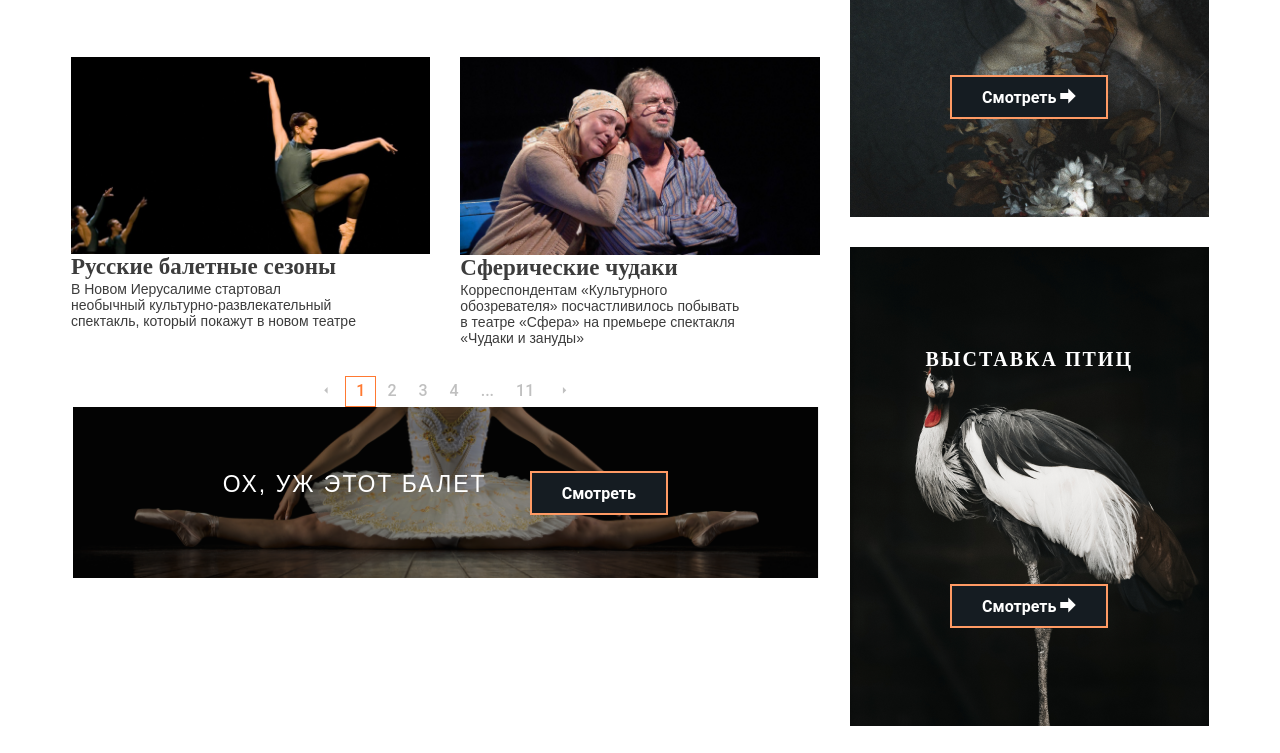
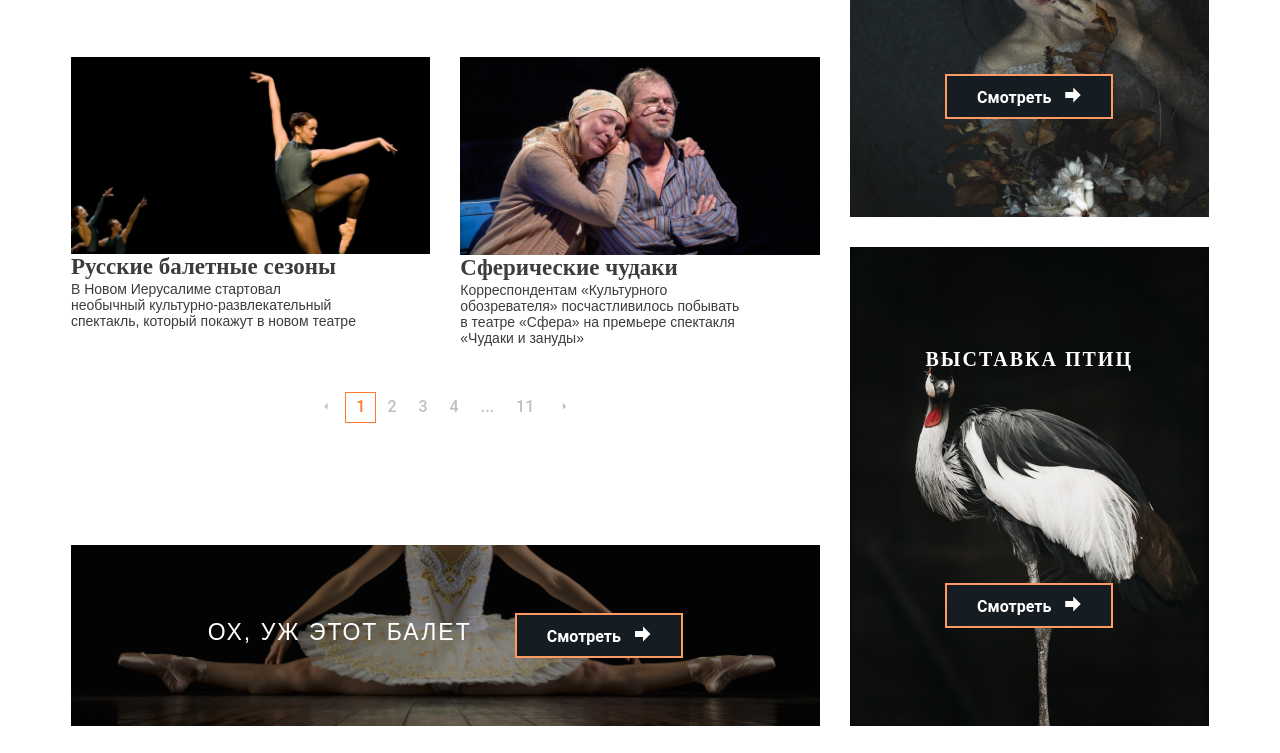
Before and after one commit to classlion/vales-rebuild, a plain HTML site: page index.html in a window 1280 px wide. Shown: the part 1347-2100 px from the top of the page. Drawn offline with Linux system fonts and the light colour scheme; files whose address does not match are found by name.

Commit message:
11.06.2020

```diff
--- a/index.html
+++ b/index.html
@@ -184,7 +184,7 @@
                                     </div>
                                 </div>
 
-                                <div class="rewiews-nav">
+
                                 <ul class="rewiews-nav-list">
                                     <li class="rewiews-naw-item"><span class="icon-arrow_left_sm"></span></li>
                                     <li class="rewiews-naw-item rewiews-nav-is-active">1</li>
@@ -195,7 +195,7 @@
                                     <li class="rewiews-naw-item">11</li>
                                     <li class="rewiews-naw-item"><span class="icon-arrow_right_sm"></span></li>
                                 </ul>
-                                </div>
+
 
                             </section>
 
@@ -208,8 +208,9 @@
                                     <img src="images/section-third-bcg.png " alt="balet">
                                 </figure>
                                 <div class="section-third-items">
-                                    <h3 class="section-third-title ">Ох, уж этот балет</h3>
-                                    <div class="button ">Смотреть <span class="icon-arrow-right"></span></div>
+                                    <h3 class="section-third-title ">Ох, уж этот балет </span>
+                                    </h3>
+                                    <div class="button">Смотреть <span class="button-icon icon-arrow-right_lg"></span></div>
                                 </div>
                             </section>
 
@@ -225,27 +226,27 @@
                                 <figure class="main-news-background ">
                                     <img src="images/drew-colins-1114440-unsplash.png " alt=" ">
                                 </figure>
-                                <div class="aside-content ">
-                                    <h2 class="aside-news-title dark ">ВОЗДУШНЫЕ ШАРЫ</h2>
-                                    <div class="button ">Смотреть <span class="icon-arrow-right_lg"></span></div>
+                                <div class="aside-content">
+                                    <h2 class="aside-news-title dark">ВОЗДУШНЫЕ ШАРЫ</h2>
+                                    <div class="button ">Смотреть <span class="button-icon icon-arrow-right_lg"></span></div>
                                 </div>
                             </div>
-                            <div class="aside-item ">
+                            <div class="aside-item aside-item-next">
                                 <figure class="main-news-background ">
                                     <img src="images/jeremy-bishop-1114290-unsplash.png " alt=" ">
                                 </figure>
                                 <div class="aside-content ">
                                     <h2 class="aside-news-title light ">НЕОБЫЧНАЯ ФОТОСЕССИЯ</h2>
-                                    <div class="button ">Смотреть <span class="icon-arrow-right_lg"></span></div>
+                                    <div class="button ">Смотреть <span class="button-icon icon-arrow-right_lg"></span></div>
                                 </div>
                             </div>
-                            <div class="aside-item ">
+                            <div class="aside-item aside-item-next">
                                 <figure class="main-news-background ">
                                     <img src="images/bogdan-pasca-1114196-unsplash.png " alt=" ">
                                 </figure>
                                 <div class="aside-content ">
                                     <h2 class="aside-news-title light ">ВЫСТАВКА ПТИЦ</h2>
-                                    <div class="button ">Смотреть <span class="icon-arrow-right_lg"></span></div>
+                                    <div class="button ">Смотреть <span class="button-icon icon-arrow-right_lg"></span></div>
                                 </div>
                             </div>
                         </aside>
@@ -305,36 +306,36 @@
             <section class="section bottom-aside">
                 <div class="row ">
 
-                    <div class="column col-width-1-1 col-sm-width-1-3 col-md-width-1-3 ">
+                    <div class="column col-width-1-1 col-sm-width-1-2 col-md-width-1-3 ">
                         <div class="bottom-aside-item ">
                             <figure class="main-news-background ">
                                 <img src="images/drew-colins-1114440-unsplash.png " alt=" ">
                             </figure>
                             <div class="aside-content ">
                                 <h2 class="aside-news-title dark ">ВОЗДУШНЫЕ ШАРЫ</h2>
-                                <div class="button ">Смотреть<span class="icon-arrow-right_lg"></span></div>
+                                <div class="button ">Смотреть<span class="button-icon icon-arrow-right_lg"></span></div>
                             </div>
                         </div>
                     </div>
-                    <div class="column col-width-1-1 col-sm-width-1-3 col-md-width-1-3 ">
+                    <div class="column col-width-1-1 col-sm-width-1-2 col-md-width-1-3 ">
                         <div class="bottom-aside-item ">
                             <figure class="main-news-background ">
                                 <img src="images/jeremy-bishop-1114290-unsplash.png " alt=" ">
                             </figure>
                             <div class="aside-content ">
                                 <h2 class="aside-news-title light ">НЕОБЫЧНАЯ ФОТОСЕССИЯ</h2>
-                                <div class="button ">Смотреть<span class="icon-arrow-right_lg"></span></div>
+                                <div class="button ">Смотреть<span class="button-icon icon-arrow-right_lg"></span></div>
                             </div>
                         </div>
                     </div>
-                    <div class="column col-width-1-1 col-sm-width-1-3 col-md-width-1-3 ">
+                    <div class="column col-width-1-1 col-sm-width-1-2 col-md-width-1-3 ">
                         <div class="bottom-aside-item ">
                             <figure class="main-news-background ">
                                 <img src="images/bogdan-pasca-1114196-unsplash.png " alt=" ">
                             </figure>
                             <div class="aside-content ">
                                 <h2 class="aside-news-title light ">ВЫСТАВКА ПТИЦ</h2>
-                                <div class="button ">Смотреть<span class="icon-arrow-right_lg"></span></div>
+                                <div class="button ">Смотреть<span class="button-icon icon-arrow-right_lg"></span></div>
                             </div>
                         </div>
                     </div>
--- a/styles/components/aside.css
+++ b/styles/components/aside.css
@@ -8,12 +8,15 @@
 .aside-item {
     height: 479px;
     position: relative;
-    margin-bottom: 30px;
     display: -webkit-box;
     display: -ms-flexbox;
     display: flex;
     -ms-flex-pack: distribute;
     justify-content: space-around;
+}
+
+.aside-item-next {
+    margin-top: 30px;
 }
 
 .bottom-aside {
--- a/styles/components/button.css
+++ b/styles/components/button.css
@@ -43,3 +43,7 @@
     text-align: center;
     padding-top: 5px;
 }
+
+.button-icon {
+    margin-left: 10px;
+}
--- a/styles/components/fonts.css
+++ b/styles/components/fonts.css
@@ -39,6 +39,7 @@
 
 .icon-arrow-right_lg:before {
     content: "\ea34";
+    vertical-align: middle;
 }
 
 .icon-arrow-left_lg:before {
--- a/styles/components/rewiews.css
+++ b/styles/components/rewiews.css
@@ -4,16 +4,6 @@
 * Autoprefixer: v9.7.6
 * Browsers: last 4 version
 */
-
-.rewiews-nav {
-    display: -webkit-box;
-    display: -ms-flexbox;
-    display: flex;
-    -ms-flex-pack: distribute;
-    justify-content: space-around;
-    margin: 0 auto;
-    padding-bottom: ;
-}
 
 .rewiews-body {
     display: -webkit-box;
@@ -27,6 +17,8 @@
     display: flex;
     list-style: none;
     padding: 0;
+    padding-bottom: 50px;
+    justify-content: center;
 }
 
 .rewiews-naw-item {
--- a/styles/components/section.css
+++ b/styles/components/section.css
@@ -33,10 +33,6 @@
 
 /* section third */
 
-.section-third {
-    margin: 0 -20px;
-}
-
 .section-third-items {
     -webkit-box-pack: center;
     -ms-flex-pack: center;
@@ -46,6 +42,7 @@
     -ms-flex-align: center;
     align-items: center;
     text-align: center;
+    vertical-align: middle;
 }
 
 .section-third {
@@ -58,6 +55,7 @@
     justify-content: center;
     -ms-flex-line-pack: center;
     align-content: center;
+    margin: 0 -20px;
 }
 
 .section-third-title {
@@ -69,7 +67,6 @@
     letter-spacing: 2px;
     text-transform: uppercase;
     color: #FFFFFF;
-    margin-right: 43px;
 }
 
 .section-third-in-greed {
@@ -92,6 +89,10 @@
     .section-third {
         margin: 0;
     }
+    .section-third-title {
+        margin-right: 43px;
+        margin-top: 10px;
+    }
 }
 
 .main {
@@ -102,7 +103,7 @@
     -webkit-box-direction: normal;
     -ms-flex-direction: column;
     flex-direction: column;
-    height: 100;
+    height: 100%;
 }
 
 .main .main-body {
```
Lines whose indentation alone changed are shown as unchanged.
